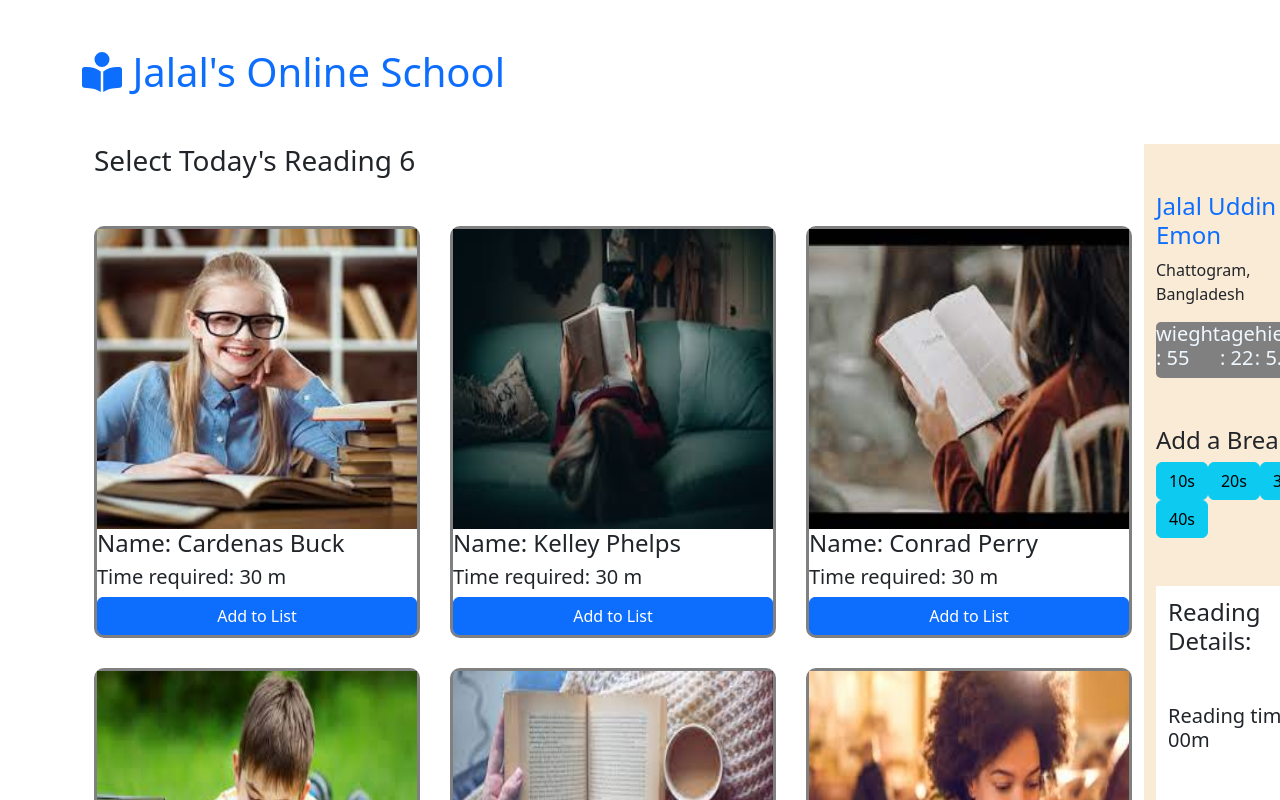
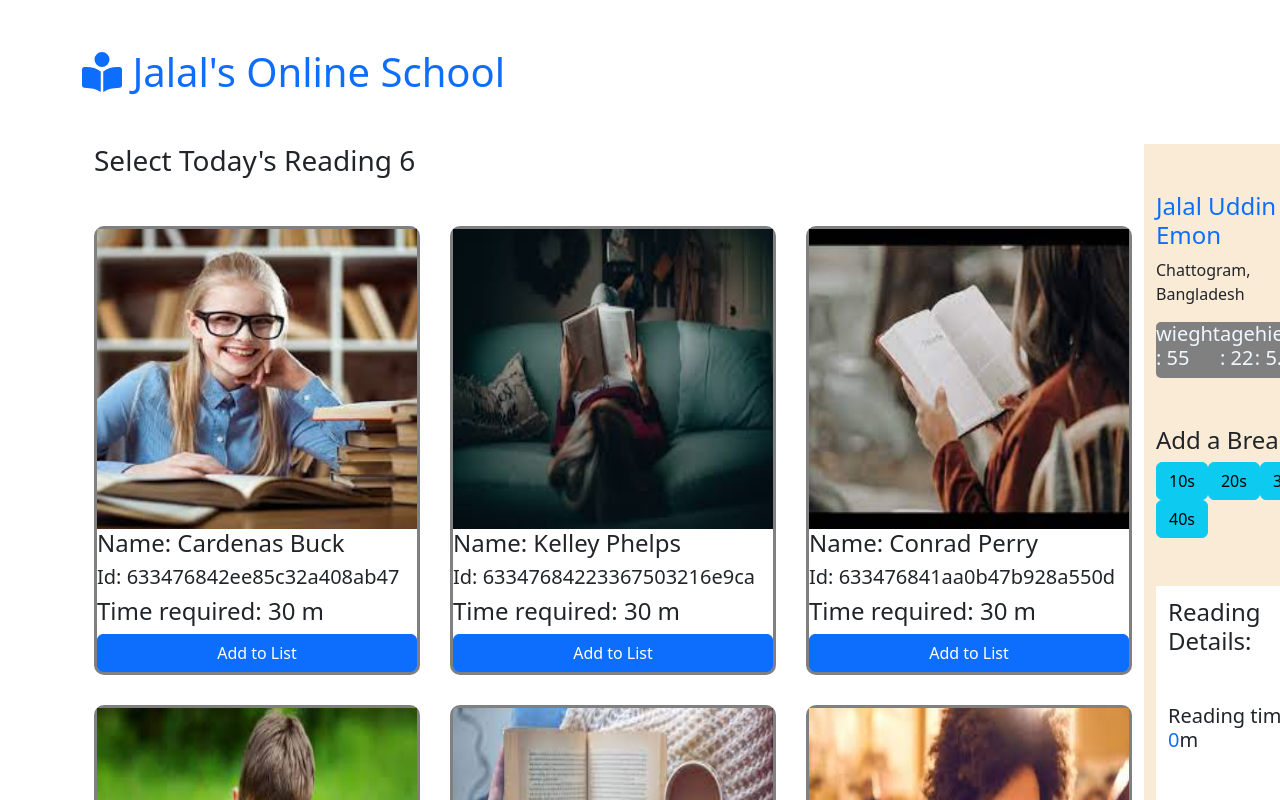
Before and after one commit to Jalalemon/jalal-online-school, a React (Create React App) app: page / in a window 1280 px wide. Shown: the top 800 px of the page. Built offline with nearby package versions, Linux system fonts and the light colour scheme.

Commit message:
total time added

```diff
--- a/src/Components/Student-list/ListContainer.js
+++ b/src/Components/Student-list/ListContainer.js
@@ -4,11 +4,26 @@ import './ListContainer.css'
 
 const ListContainer = () => {
     const [students, setStudent] = useState([])
+    const [cart, setCart] = useState([]);
+
     useEffect (() => {
       fetch('data.json')
       .then(res => res.json())
       .then(data => setStudent(data))
-    }, [])
+    }, []);
+
+    const handleAddToCart = (students) => {
+       const newCart = [...cart, students]
+       setCart(newCart)
+       console.log(newCart);
+
+    }
+
+
+    let total = 0;
+    for (const students of cart ){
+        total = total + students.time;
+    }
     return (
         <div className='list container mt-5'>
            <div className=' container student-list'>
@@ -19,6 +34,7 @@ const ListContainer = () => {
                         students.map(student => <StudentList
                             key={student.id}
                             student={student}
+                            handleAddToCart = {handleAddToCart}
                         ></StudentList>)
                     }
                 </div>
@@ -43,7 +59,7 @@ const ListContainer = () => {
                     </div>
                     <div className="excercise-details bg-white pb-8 mt-5">
                         <h4>Reading Details:</h4>
-                        <h5 className='mt-5'><span>Reading time:</span> <span>00</span>m </h5>
+                        <h5 className='mt-5'><span>Reading time:</span> <span className='text-primary'>{total}</span>m </h5>
                         <h5 className='mt-5'><span>Break time:</span> <span>00</span>s </h5>
                     </div>
                 <button  type="button" class="btn btn-primary mt-2 w-100">Activity completed</button>
--- a/src/Components/students/StudentList.js
+++ b/src/Components/students/StudentList.js
@@ -1,14 +1,15 @@
 import React from 'react';
 import './StudentList.css'
 const StudentList = (props) => {
-    const {id, name, picture, time } = props.student
+    const {id, name, picture, time } = props.student;
     return (
         <div className='all-student'>
 
             <img src={picture} alt="" />
             <h4>Name: {name} </h4>
-            <h5>Time required: {time} m </h5>
-                <button className="btn btn-primary w-100">Add to List</button>
+            <h5>Id: {id}</h5>
+            <h4>Time required: {time} m </h4>
+            <button onClick={() => props.handleAddToCart(props.student)} className="btn btn-primary w-100">Add to List</button>
 
         </div>
     );
```
